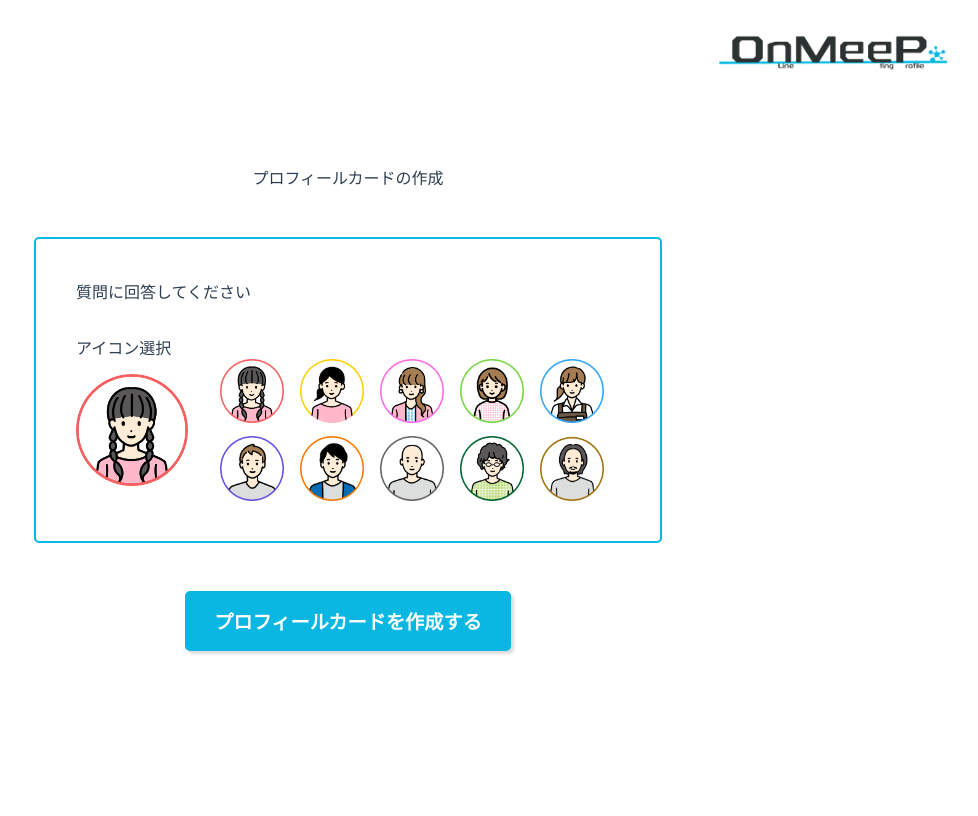
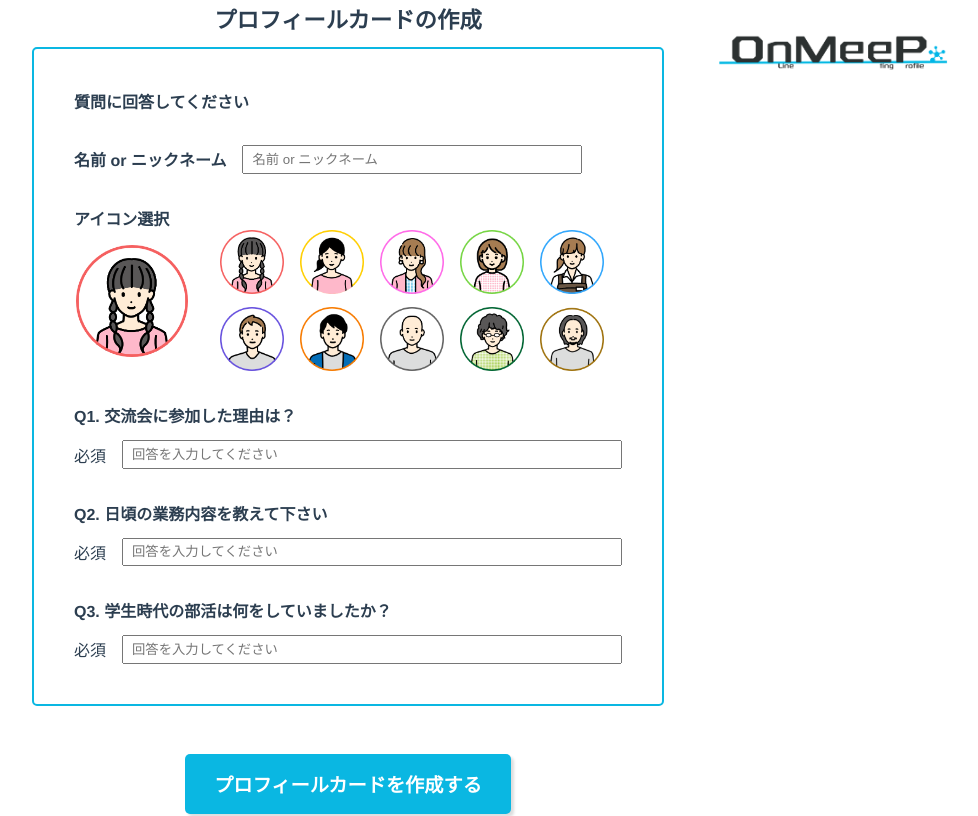
Before and after one commit to TeamUDN/digital-hackday-2022, a Vue app: page /question/1234 in a window 1280 px wide. Shown: the whole page, without its empty margins (300-1278 px from the left). Built offline with nearby package versions, Linux system fonts and the light colour scheme; the HTML template or start-up script is replaced by a standard one; what vue-particles would draw is missing.

Commit message:
add question form design

```diff
--- a/src/App.vue
+++ b/src/App.vue
@@ -40,6 +40,7 @@ export default {
 p {
   width: fit-content;
   margin: 0;
+  font-weight: bold;
 }
 a {
   text-decoration: none;
--- a/src/components/pages/MakeQuestion.vue
+++ b/src/components/pages/MakeQuestion.vue
@@ -9,7 +9,7 @@
         <!-- 質問1 -->
         <div class="questionRowFlex">
           <div class="questionInputFlex">
-            <label for="question1">Q1.</label>
+            <label for="question1"><p>Q1.</p></label>
             <input list="question1_data" id="question1" name="question1" placeholder="自由記述 or 選択肢から選択してください" />
             <datalist id="question1_data">
               <option value="このイベントに参加した理由は？"></option>
@@ -31,7 +31,7 @@
         <!-- 質問2 -->
         <div class="questionRowFlex">
           <div class="questionInputFlex">
-            <label for="question2">Q2.</label>
+            <label for="question2"><p>Q2.</p></label>
             <input list="question2_data" id="question2" name="question2" placeholder="自由記述 or 選択肢から選択してください" />
             <datalist id="question2_data">
               <option value="このイベントに参加した理由は？"></option>
@@ -53,7 +53,7 @@
         <!-- 質問3 -->
         <div class="questionRowFlex">
           <div class="questionInputFlex">
-            <label for="question3">Q3.</label>
+            <label for="question3"><p>Q3.</p></label>
             <input list="question3_data" id="question3" name="question3" placeholder="自由記述 or 選択肢から選択してください" />
             <datalist id="question3_data">
               <option value="このイベントに参加した理由は？"></option>
--- a/src/components/pages/Question.vue
+++ b/src/components/pages/Question.vue
@@ -2,11 +2,17 @@
   <logoSmall/>
   <div class="center">
     <div class="mainArea">
-      <p>プロフィールカードの作成</p>
+      <p class="title">プロフィールカードの作成</p>
       <div class="whiteSquare">
         <p>質問に回答してください</p>
+        <!-- TODO:add progress bar here -->
+        <div class="inputFlex">
+          <label for="name"><p>名前 or ニックネーム</p></label>
+          <input id="name" name="name" placeholder="名前 or ニックネーム" />
+        </div>
         <div>
           <p>アイコン選択</p>
+          <!-- TODO:icon img click choice -->
           <div id="containerArea">
             <img alt="profile icon woman_1" src="../../assets/profile_icon/woman_1.png">
             <div id="container">
@@ -21,6 +27,31 @@
               <img alt="profile icon man_4" src="../../assets/profile_icon/man_4.png">
               <img alt="profile icon man_5" src="../../assets/profile_icon/man_5.png">
             </div>
+          </div>
+        </div>
+        <!-- TODO:v-forで自動生成 -->
+        <!-- answer 1 -->
+        <div class="questionFlex">
+          <p>Q1. 交流会に参加した理由は？</p>
+          <div class="inputFlex">
+            <label for="answer1">必須</label>
+            <input id="answer1" name="answer1" placeholder="回答を入力してください" />
+          </div>
+        </div>
+        <!-- answer 2 -->
+        <div class="questionFlex">
+          <p>Q2. 日頃の業務内容を教えて下さい</p>
+          <div class="inputFlex">
+            <label for="answer2">必須</label>
+            <input id="answer2" name="answer2" placeholder="回答を入力してください" />
+          </div>
+        </div>
+        <!-- answer 3 -->
+        <div class="questionFlex">
+          <p>Q3. 学生時代の部活は何をしていましたか？</p>
+          <div class="inputFlex">
+            <label for="answer3">必須</label>
+            <input id="answer3" name="answer3" placeholder="回答を入力してください" />
           </div>
         </div>
       </div>
@@ -45,6 +76,11 @@ export default {
 </script>
 
 <style scoped lang="scss">
+.title {
+  font-size: 1.4rem;
+  font-weight: bold;
+  margin-bottom: -2.2rem;
+}
 #btn {
   width: fit-content;
   margin: 0 auto;
@@ -74,4 +110,24 @@ export default {
     width: calc(5rem - 1rem);
   }
 }
+.questionFlex {
+  width: fit-content;
+  display: flex;
+  flex-direction: column;
+  gap:0.8rem;
+  align-items: flex-start;
+}
+.inputFlex {
+  width: fit-content;
+  display: flex;
+  gap: 1rem;
+  align-items: center;
+  input {
+    width: 30rem;
+    padding: 0.3rem 0.5rem;
+  }
+  #name {
+    width: 20rem;
+  }
+}
 </style>
```
